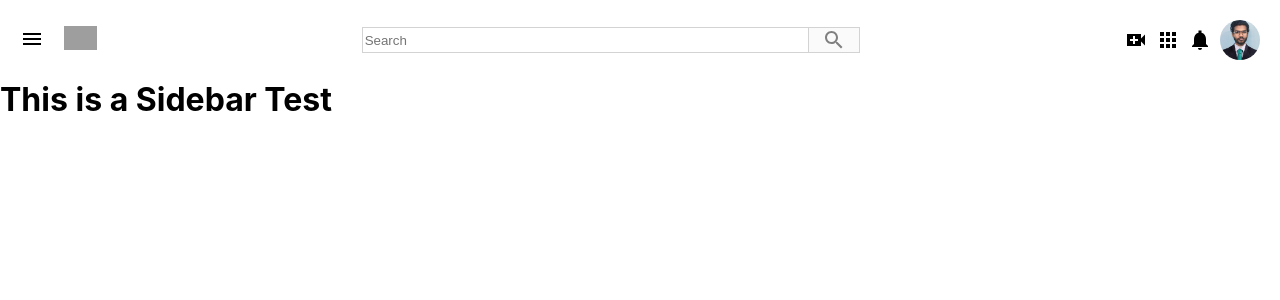
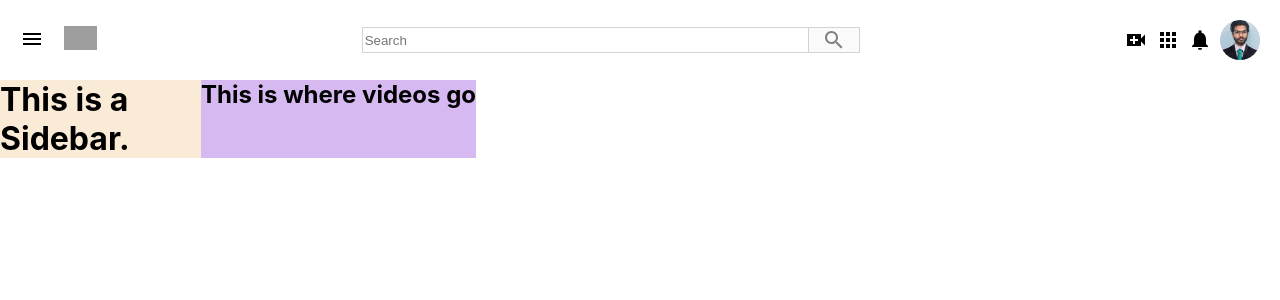
Before and after one commit to 12saif/Youtube-clone-app, a React (Create React App) app: page / in a window 1280 px wide. Shown: the top 300 px of the page. Built offline with nearby package versions, Linux system fonts and the light colour scheme; grey boxes are pictures that could not be loaded.

Commit message:
Create Sidebar Components

```diff
--- /dev/null
+++ b/src/App.css
@@ -0,0 +1,4 @@
+.app__page{
+    display: flex;
+
+}
--- a/src/App.js
+++ b/src/App.js
@@ -1,17 +1,18 @@
+import "./App.css";
 import Header from "./Components/Header/Header";
-import Sidebar from './Components/Sidebar/Sidebar';
+import RecommendedVideo from "./Components/RecommendedVideo/RecommendedVideo";
+import Sidebar from "./Components/Sidebar/Sidebar";
 
 function App() {
   return (
     //* BEM class naming convention
     <div className="App">
-      {/* <h1>Hello Saif Programmer, let's build a YouTube Clone App 💯 </h1> */}
+      <Header />
 
-      {/* Header */}
-      <Header />
-      {/* Sidebar */}
-      <Sidebar/>
-      {/* RecommendedVideo */}
+      <div className="app__page">
+        <Sidebar />
+        <RecommendedVideo />
+      </div>
     </div>
   );
 }
--- a/src/Components/Header/Header.css
+++ b/src/Components/Header/Header.css
@@ -42,4 +42,5 @@
 .header__input > input {
   flex: 1;
   border: none;
+  outline: none;
 }
--- /dev/null
+++ b/src/Components/RecommendedVideo/RecommendedVideo.css
@@ -0,0 +1,3 @@
+.recommended__video{
+    background-color: rgb(213, 185, 240);
+}
--- /dev/null
+++ b/src/Components/RecommendedVideo/RecommendedVideo.js
@@ -0,0 +1,12 @@
+import React from "react";
+import "./RecommendedVideo.css";
+
+function RecommendedVideo() {
+  return (
+    <div className="recommended__video">
+      <h2>This is where videos go</h2>
+    </div>
+  );
+}
+
+export default RecommendedVideo;
--- a/src/Components/Sidebar/Sidebar.css
+++ b/src/Components/Sidebar/Sidebar.css
@@ -0,0 +1,4 @@
+.sidebar{
+    flex: 0.2;
+    background-color: antiquewhite;
+}
--- a/src/Components/Sidebar/Sidebar.js
+++ b/src/Components/Sidebar/Sidebar.js
@@ -1,12 +1,12 @@
 import React from "react";
-import './Sidebar.css'
+import "./Sidebar.css";
 
 function Sidebar() {
-    return (
-      <div>
-        <h1>This is a Sidebar Test</h1>
-      </div>
-    );
+  return (
+    <div className="sidebar">
+      <h1>This is a Sidebar.</h1>
+    </div>
+  );
 }
 
 export default Sidebar;
```
